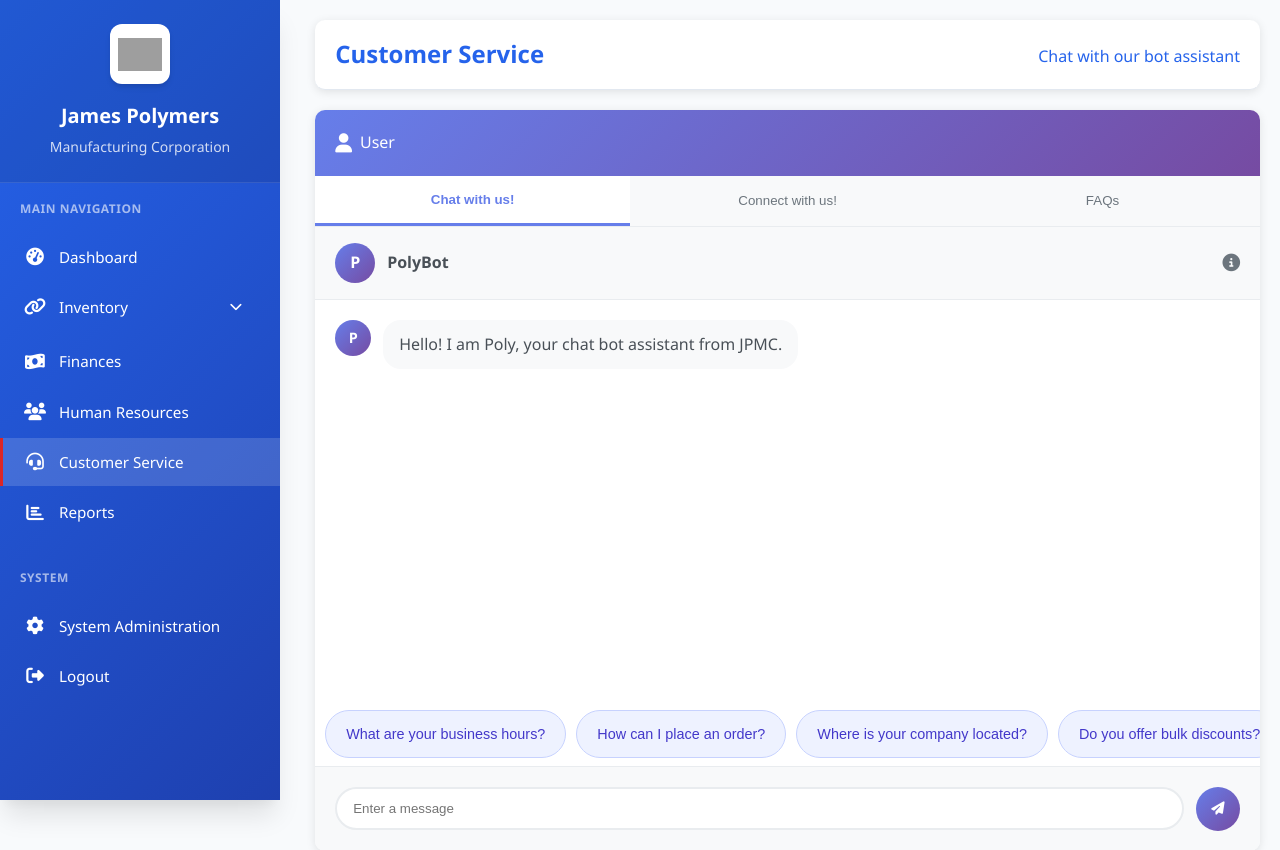
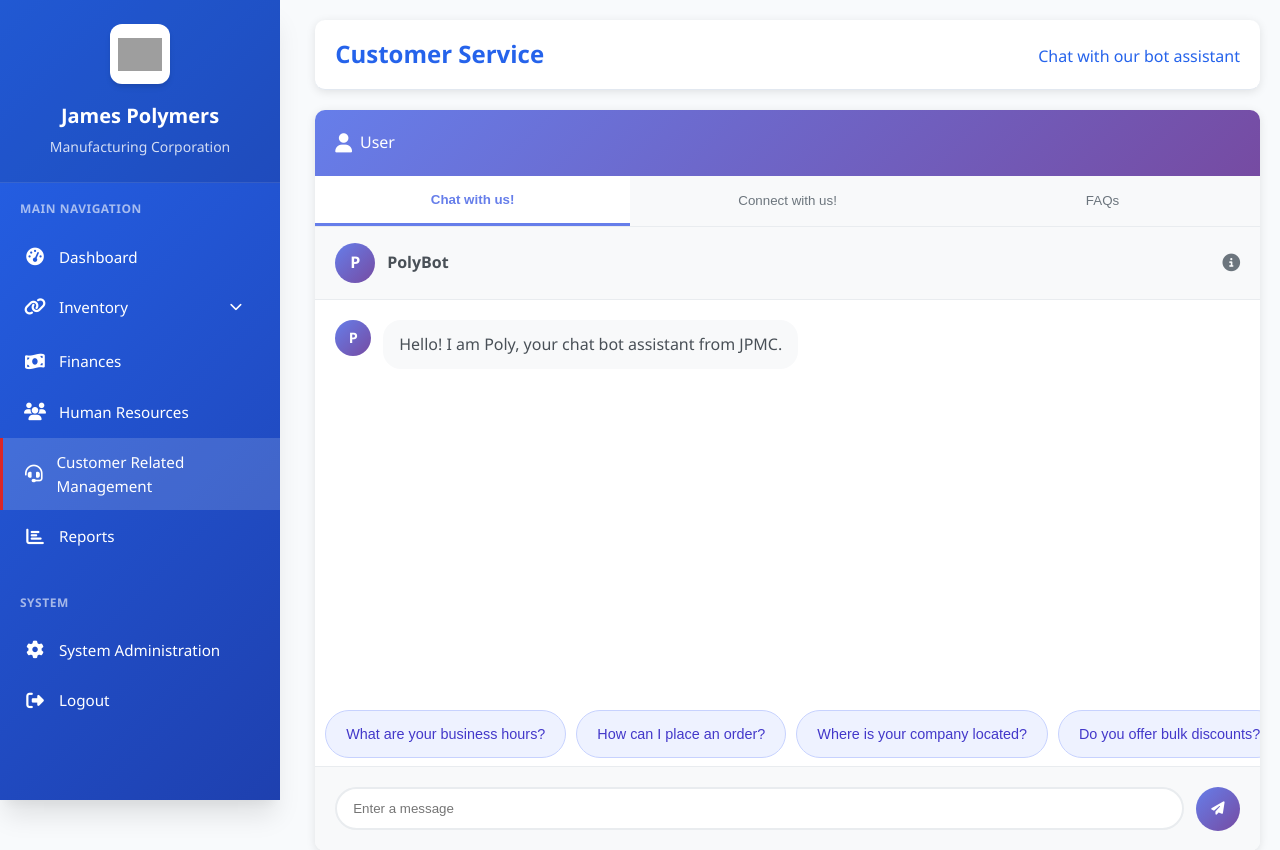
Before and after one commit to naooo-devt/jpmc-erp, a PHP site: page /customer_service.php in a window 1280 px wide. Shown: the top 850 px of the page. Run offline with PHP 8.4, Linux system fonts and the light colour scheme; a user stored in the database is signed in; grey boxes are pictures that could not be loaded.

Commit message:
Update sidebar.php

```diff
--- a/sidebar.php
+++ b/sidebar.php
@@ -59,7 +59,7 @@ $userRole = isset($_SESSION['role']) ? $_SESSION['role'] : 'employee'; // defaul
             </a>
             <a href="customer_service.php" class="menu-item <?= ($currentPage == 'customer_service.php') ? 'active' : '' ?>">
                 <i class="fas fa-headset"></i>
-                <span>Customer Service</span>
+                <span>Customer Related Management</span>
             </a>
             <a href="reports.php" class="menu-item <?= ($currentPage == 'reports.php') ? 'active' : '' ?>">
                 <i class="fas fa-chart-bar"></i>
```
